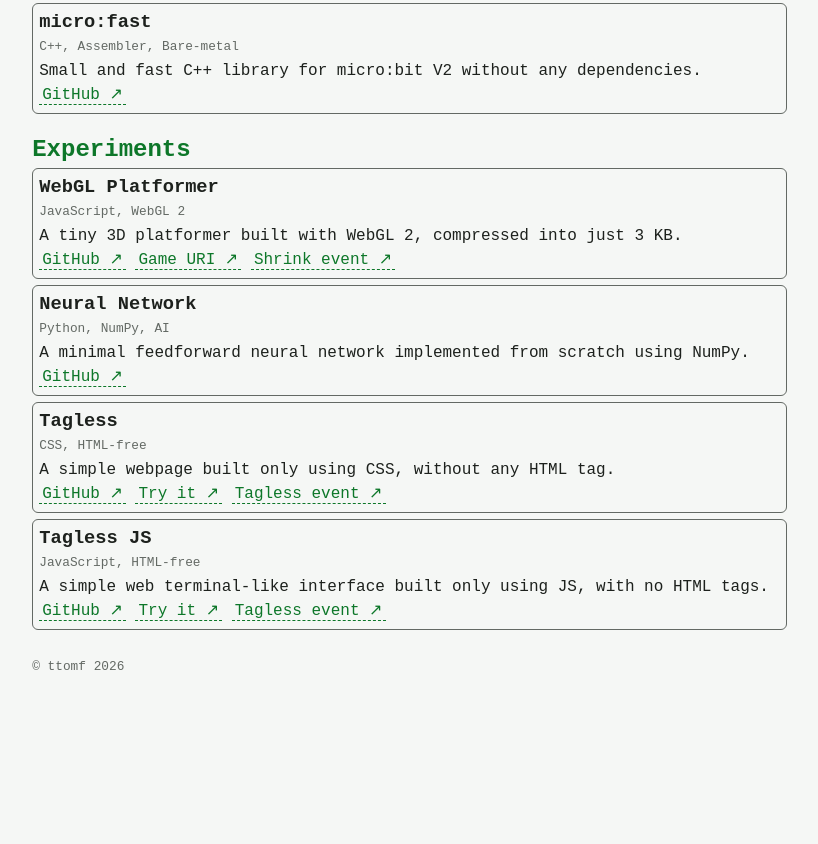
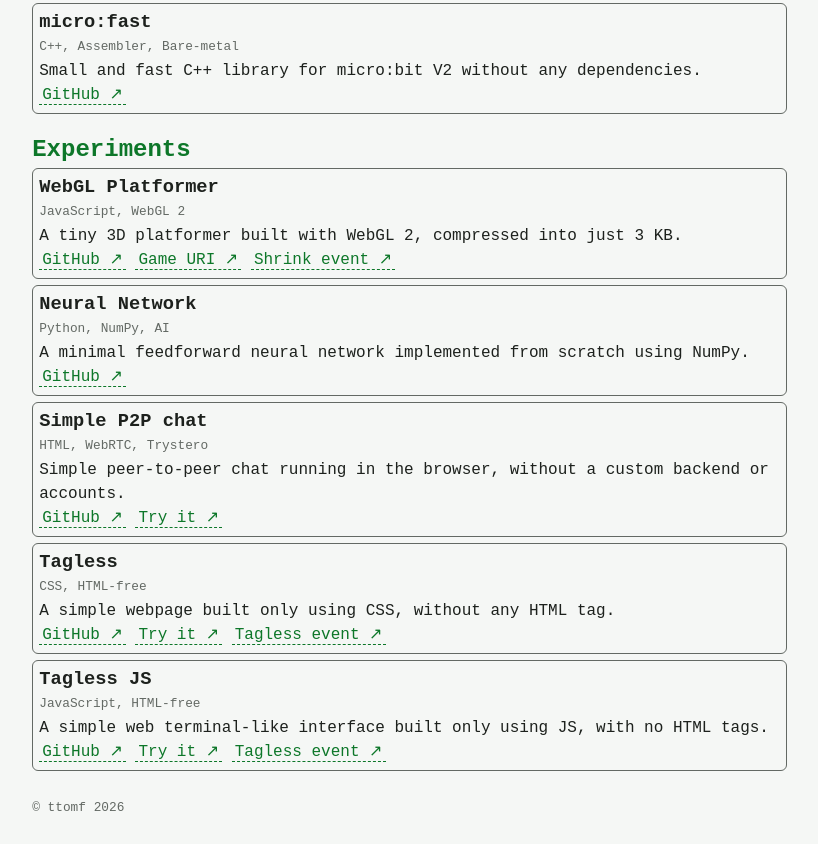
Before and after one commit to ttomf/personal-site, a plain HTML site: page projects.html in a window 1280 px wide. Shown: the part 701-1545 px from the top of the page, without its empty margins (303-1121 px from the left). Before the commit the page ends 1404 px from the top, so only its background shows below. Drawn offline with Linux system fonts and the light colour scheme; a web font is replaced by a local one.

Commit message:
Add p2p-chat project

```diff
--- a/projects.html
+++ b/projects.html
@@ -118,6 +118,16 @@
                     >
                 </article>
                 <article>
+                    <h3>Simple P2P chat</h3>
+                    <small>HTML, WebRTC, Trystero</small>
+                    <p>
+                        Simple peer-to-peer chat running in the browser, without
+                        a custom backend or accounts.
+                    </p>
+                    <a href="https://github.com/ttomf/p2p-chat">GitHub ↗</a>
+                    <a href="https://chat.ttomf.cc">Try it ↗</a>
+                </article>
+                <article>
                     <h3>Tagless</h3>
                     <small>CSS, HTML-free</small>
                     <p>
```
